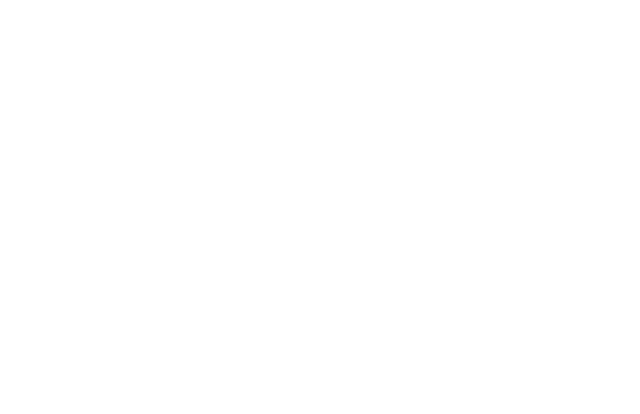
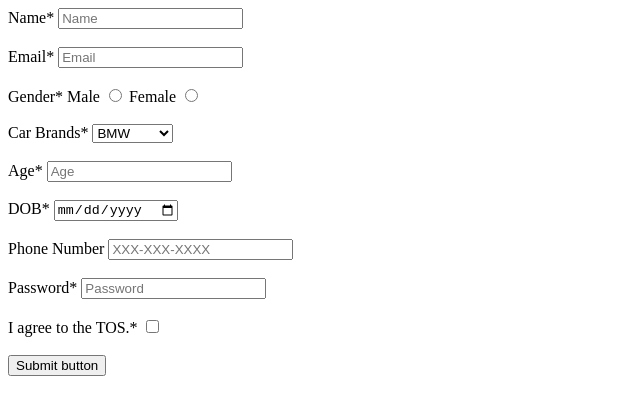
Before and after one commit to acciojob/signup-form-car-pranavbadhan8, a website: page main.html in a window 1280 px wide. Shown: the whole page, without its empty margins (0-640 px from the left). Drawn offline with Linux system fonts and the light colour scheme.

Commit message:
created a submission

```diff
--- a/main.html
+++ b/main.html
@@ -10,6 +10,43 @@
 	<!-- the entire body must be written by student -->
     <script type="text/javascript" src="./script.js">
 </script>
+	<form method="get">
+		<label for="name">Name*
+		<input type="text" id="name" name="name" placeholder="Name" required></label>
+		<br><br>
+		<label for="Email">Email*</label>
+		<input type="email" id="email" name="email" placeholder="Email" required>
+		<br><br>
+		<span>Gender*</span>
+		<label for="gender_m">Male
+		<input type="radio" id="gender_m" name="Gender" required></label>
+		<label for="gender_f" >Female
+		<input type="radio" id="gender_f" name="Gender" required></label>
+		<br><br>
+		<label for="Cars" >Car Brands*</label>
+		<input type="hidden" placeholder="--Please choose an option--">
+		<select name="cars" id="cars">
+          <option value="BMW" >BMW</option>
+          <option value="mercedes">Mercedes</option>
+          <option value="audi">Audi</option>
+        </select><br><br>
+        <label for="Age">Age*</label>
+		<input type="number" id="Age" name="Age" placeholder="Age" required>
+		<br><br>
+		<lable for="DOB">DOB*</lable>
+		<input type="date" id="DOB" name="DOB">
+		<br><br>
+		<label for="tel">Phone Number</label>
+		<input type="number" id="tel" name="PhoneNo" placeholder="XXX-XXX-XXXX" minlength="10" maxlength="10">
+		<br><br>
+		<label for="password">Password*</label>
+		<input type="password" id="password" name="password" placeholder="Password">
+		<br><br>
+		<label for="Checkbox">I agree to the TOS.*</label>
+		<input type="checkbox" id="checkbox" name="Checkbox" required>
+		<br><br>
+		<button ID="submit">Submit button</button>
+	</form>
 
 </body>
 
```
